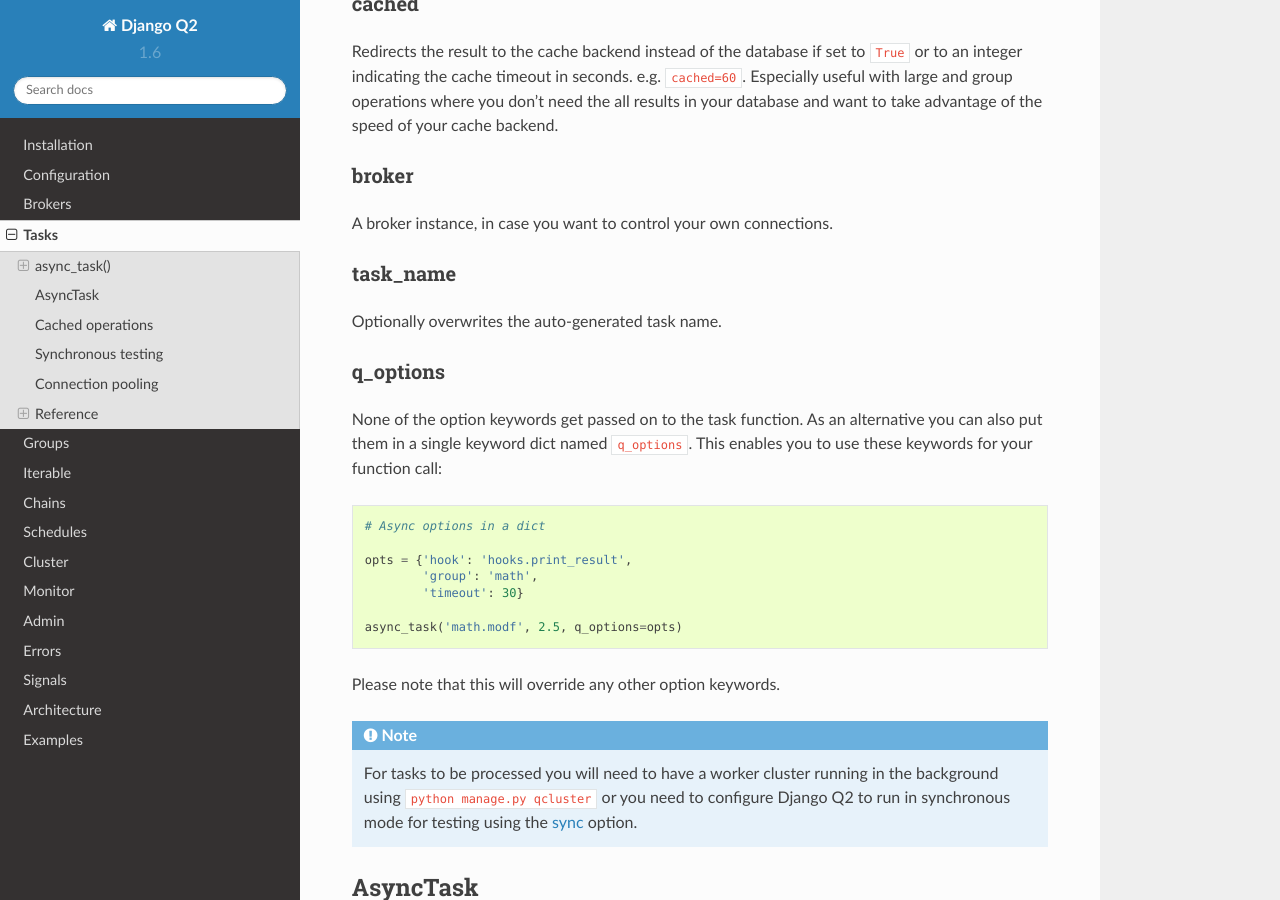
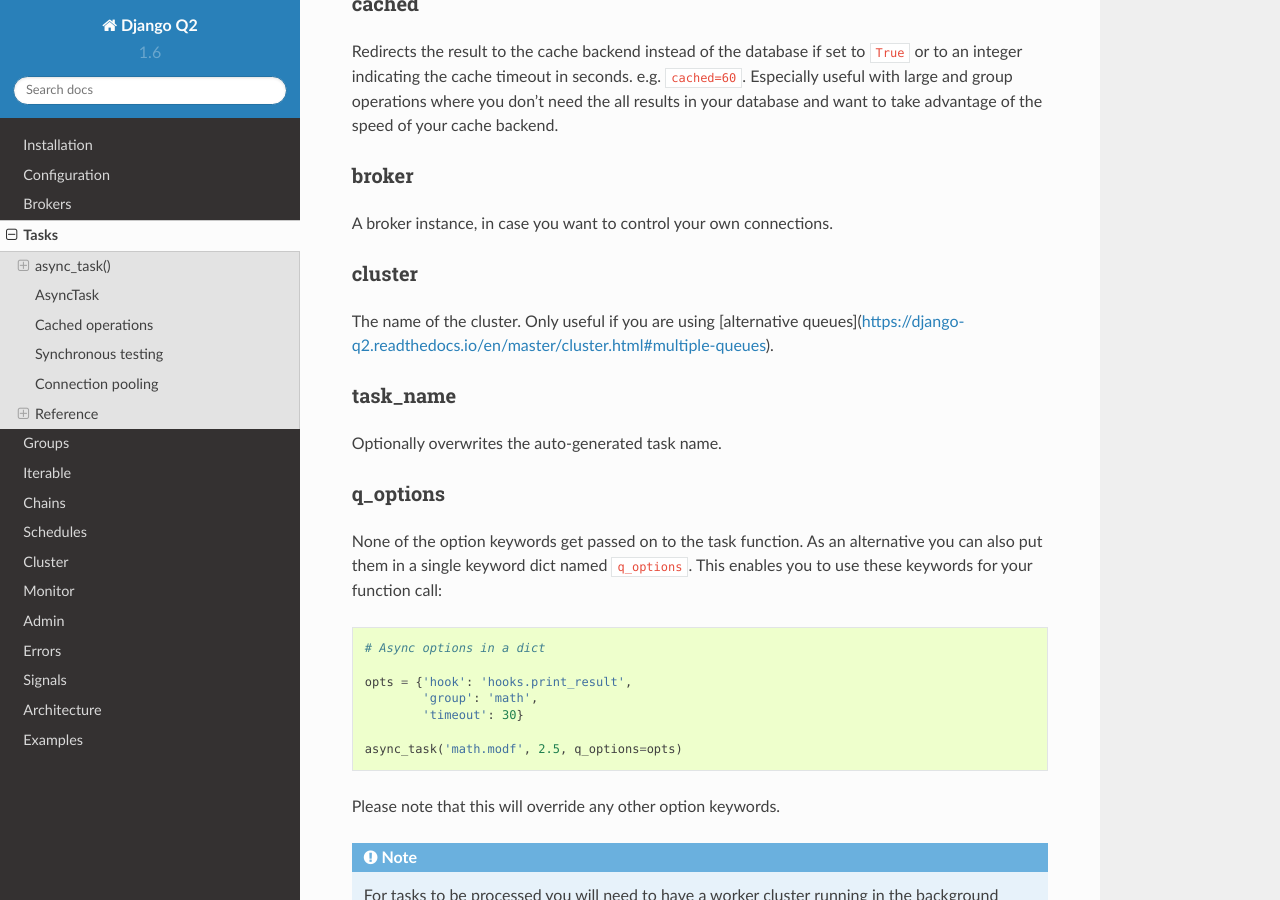
Before and after one commit to Koed00/django-q, a Sphinx documentation site: the page built from docs/tasks.rst, in a window 1280 px wide and 900 px high, scrolled down 1462 px. Built offline with Sphinx 7.4.7 and the Read the Docs theme 2.0.0, drawn with Linux system fonts in a browser that asks for light colours; some of the changed text lies outside the part shown.

Commit message:
Update docs to add cluster option to the async_task (#157)

```diff
--- a/docs/tasks.rst
+++ b/docs/tasks.rst
@@ -74,6 +74,10 @@ database and want to take advantage of the speed of your cache backend.
 broker
 """"""
 A broker instance, in case you want to control your own connections.
+
+cluster
+""""""
+The name of the cluster. Only useful if you are using [alternative queues](https://django-q2.readthedocs.io/en/master/cluster.html#multiple-queues).
 
 task_name
 """""""""
@@ -241,7 +245,7 @@ Reference
 ---------
 
 .. py:function:: async_task(func, *args, hook=None, group=None, timeout=None,\
-    save=None, sync=False, cached=False, broker=None, q_options=None, **kwargs)
+    save=None, sync=False, cached=False, broker=None, cluster=None, q_options=None, **kwargs)
 
     Puts a task in the cluster queue
 
@@ -255,6 +259,7 @@ Reference
    :param bool sync: If set to True, async_task will simulate a task execution
    :param cached: Output the result to the cache backend. Bool or timeout in seconds
    :param broker: Optional broker connection from :func:`brokers.get_broker`
+   :param cluster: Optional cluster name if using alternative queues
    :param dict q_options: Options dict, overrides option keywords
    :param dict kwargs: Keyword arguments for the task function
    :returns: The uuid of the task
```
